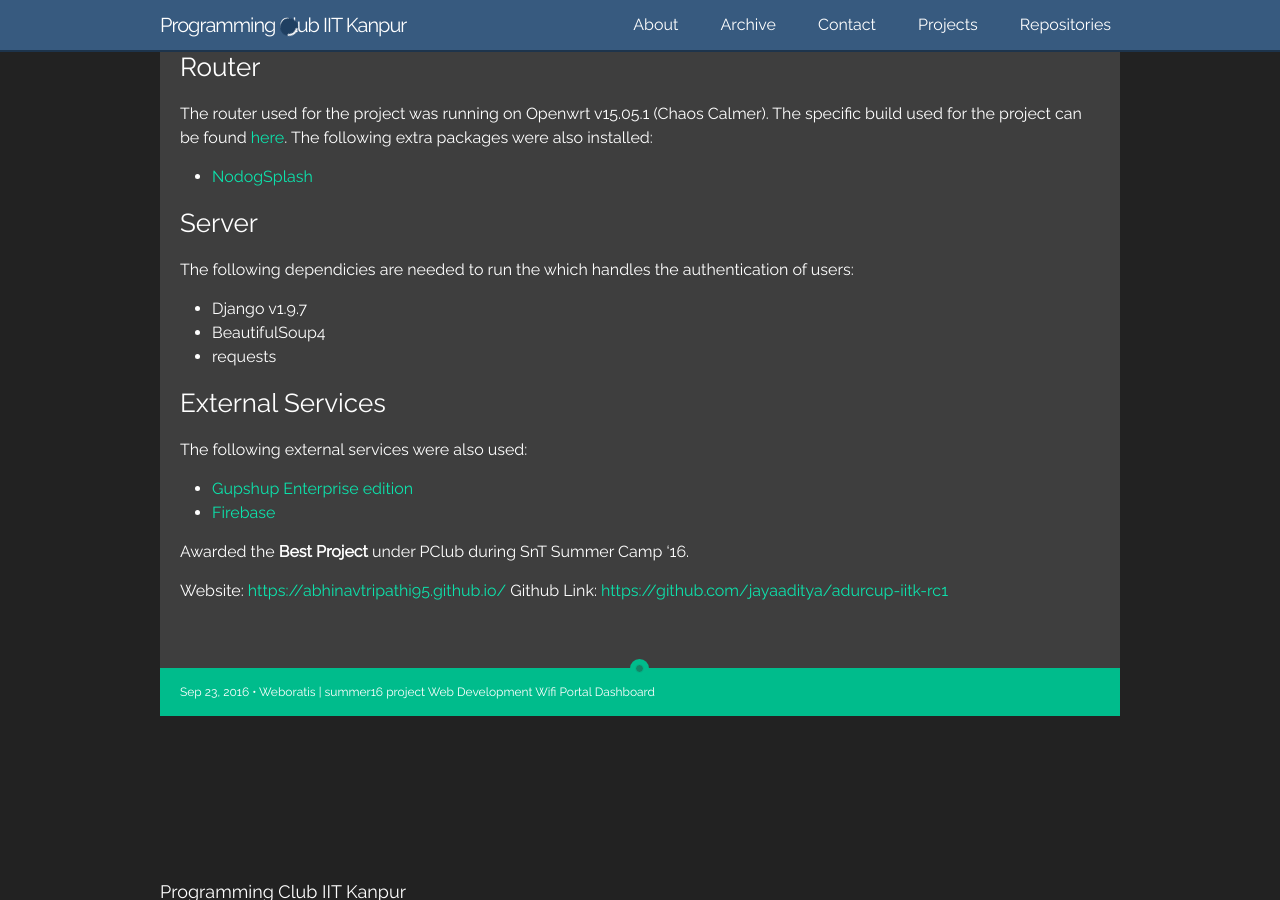
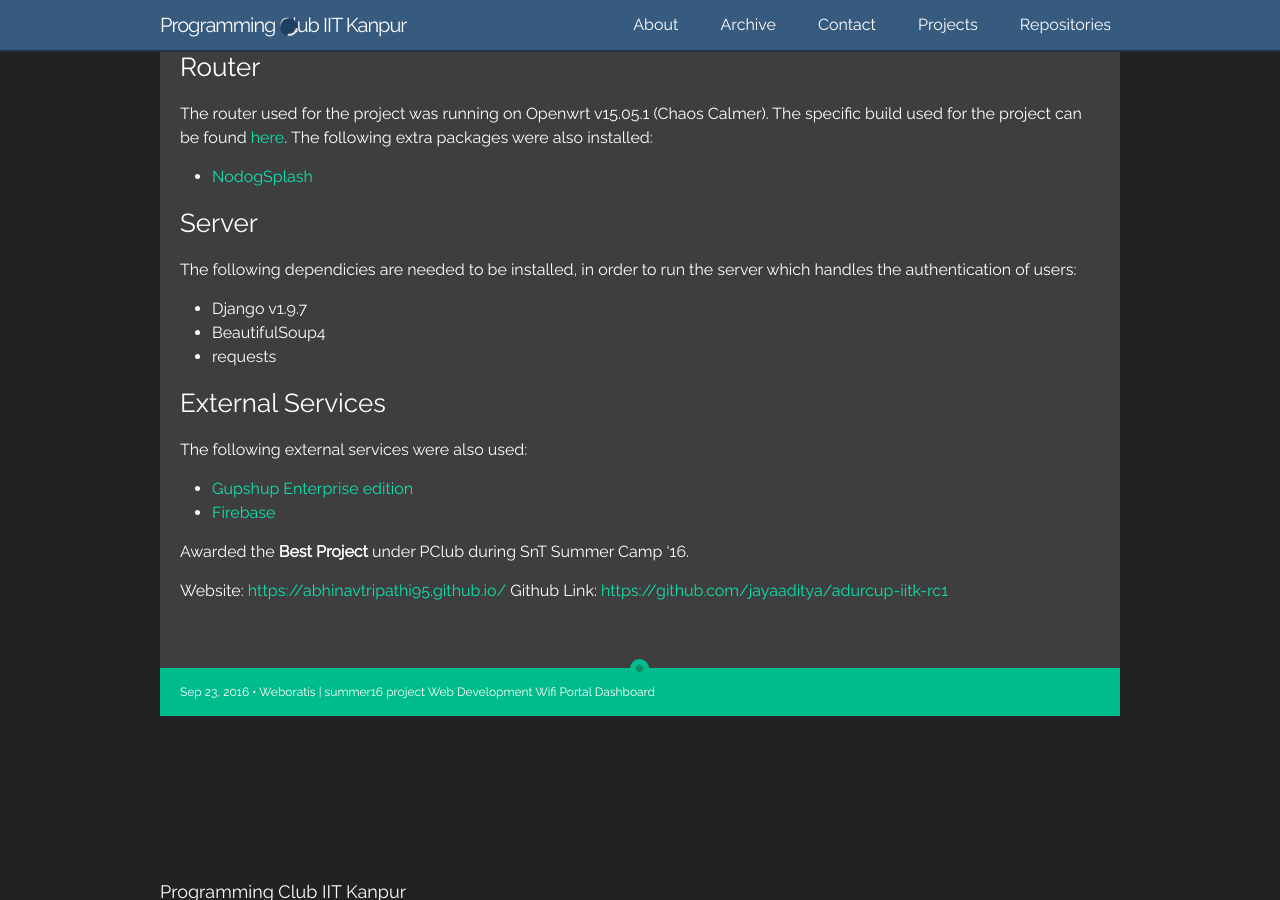
Before and after one commit to pclubiitk/pclub.in, a Jekyll site: the page built from _posts/2016-09-27-wifiDash.md, in a window 1280 px wide and 900 px high, scrolled down 1312 px. Built offline with Jekyll 4.4.1, drawn with Linux system fonts in a browser that asks for light colours; nearby versions of some CDN libraries; comment, search, counter and statistics services are not loaded; a style sheet for code colours, icons or effects is not loaded.

Commit message:
fixed typos

```diff
--- a/_posts/2016-09-27-wifiDash.md
+++ b/_posts/2016-09-27-wifiDash.md
@@ -45,7 +45,7 @@ The router used for the project was running on Openwrt v15.05.1 (Chaos Calmer).
 * [NodogSplash](https://wiki.openwrt.org/doc/howto/wireless.hotspot.nodogsplash)
 
 ### Server
-The following dependicies are needed to run the which handles the authentication of users:
+The following dependicies are needed to be installed, in order to run the server which handles the authentication of users:
 * Django v1.9.7
 * BeautifulSoup4
 * requests
```
